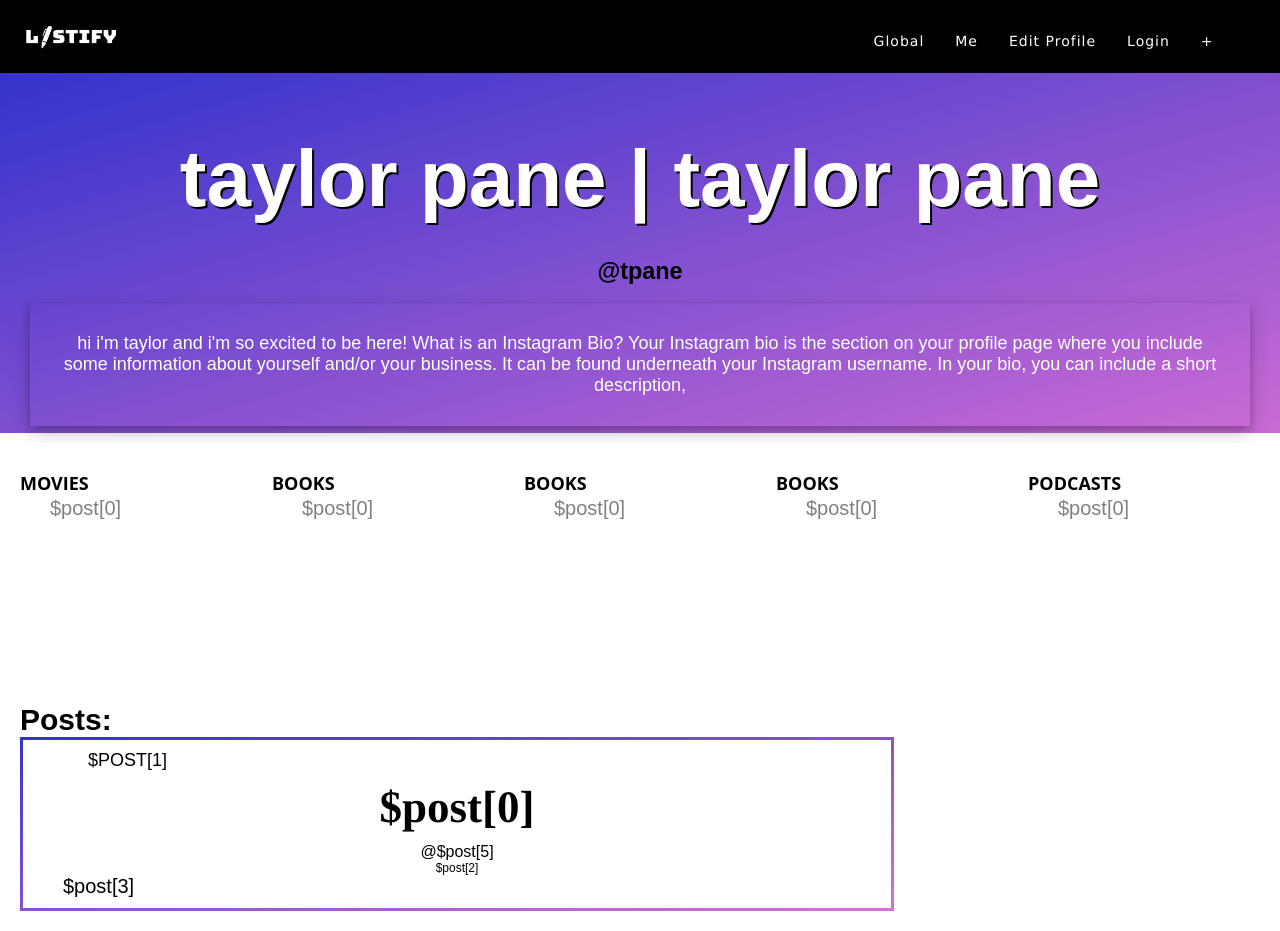
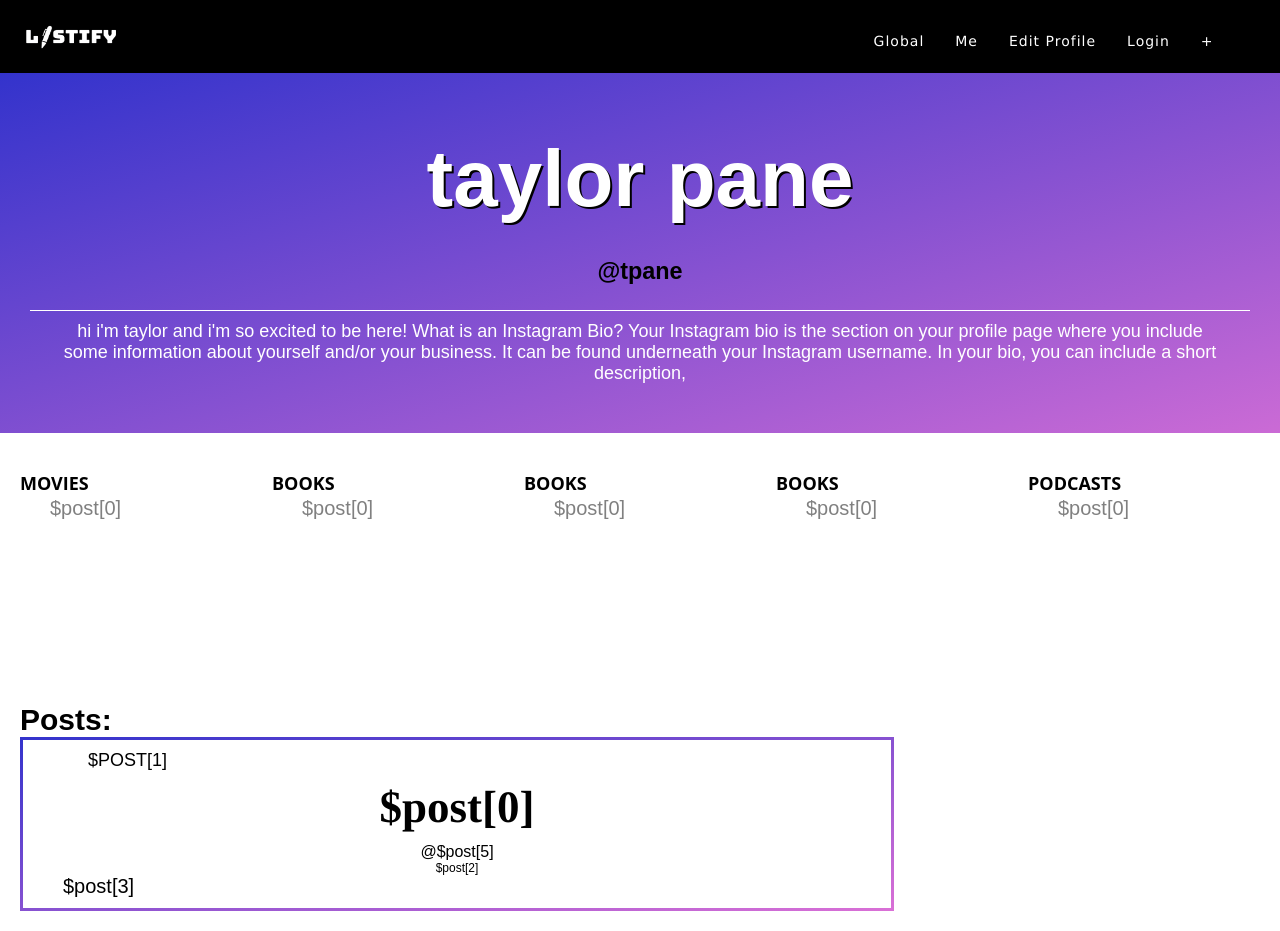
Before and after one commit to lizwerther/SeniorProject2020, a PHP site: page /me.html in a window 1280 px wide. Run offline with PHP 8.4, Linux system fonts and the light colour scheme.

Commit message:
change to bio box and overflow x

```diff
--- a/css-me.css
+++ b/css-me.css
@@ -2,6 +2,7 @@
     font-family: "Ubuntu", sans-serif;
     font-size: 20px;
     margin: 0;
+    overflow-x: hidden;
 }
 .column {
     float: left;
@@ -175,14 +176,15 @@
     /* max-width: 70%; */
     /* width: 900px;  */
     font-size: 18;
-    /* background-color: royalblue; */
+    background-color: none;
     color: white;
+    margin-top: 25px;;
     padding: 30px;
-    border: 1px;
-    border-color: black;
-    box-shadow: 0 4px 8px 0 rgba(0, 0, 0, 0.2), 0 6px 20px 0 rgba(0, 0, 0, 0.19);
-    /* border-radius: 1.5em; */
+    padding-top: 10px;
     text-align: center;
+    border-top: 1px solid;
+    border-color: white;
+    /* box-shadow: 0 8px 16px 0 rgba(0,0,0,0.2),0 6px 20px 0 rgba(0,0,0,0.19); */
 }
 .sections{
     position: absolute;
--- a/css.css
+++ b/css.css
@@ -2,6 +2,7 @@
     height: 100%;
     font-family: serif;
     font-size: 20px;
+    overflow-x: hidden;
 }
 .column {
     float: left;
--- a/me.html
+++ b/me.html
@@ -22,9 +22,9 @@
       </div>
     </div>
       <div id = "block1">
-                    <h2 class = "name">taylor pane | taylor pane</h2>
+                    <h2 class = "name">taylor pane</h2>
                     <h3 class = "username">@tpane</h3>
-                    <p class="bio">hi i'm taylor and i'm so excited to be here! What is an Instagram Bio? Your Instagram bio is the section on your profile page where you include some information about yourself and/or your business. It can be found underneath your Instagram username. In your bio, you can include a short description,</p>
+                    <div class="bio">hi i'm taylor and i'm so excited to be here! What is an Instagram Bio? Your Instagram bio is the section on your profile page where you include some information about yourself and/or your business. It can be found underneath your Instagram username. In your bio, you can include a short description,</div>
        </div>
        <div id = "block2">
                     <!-- <h2 class="category"><img class="mb-4" src="./Listify L transparent.png" alt="" width="35" height="35">ists:</h2> -->
```
